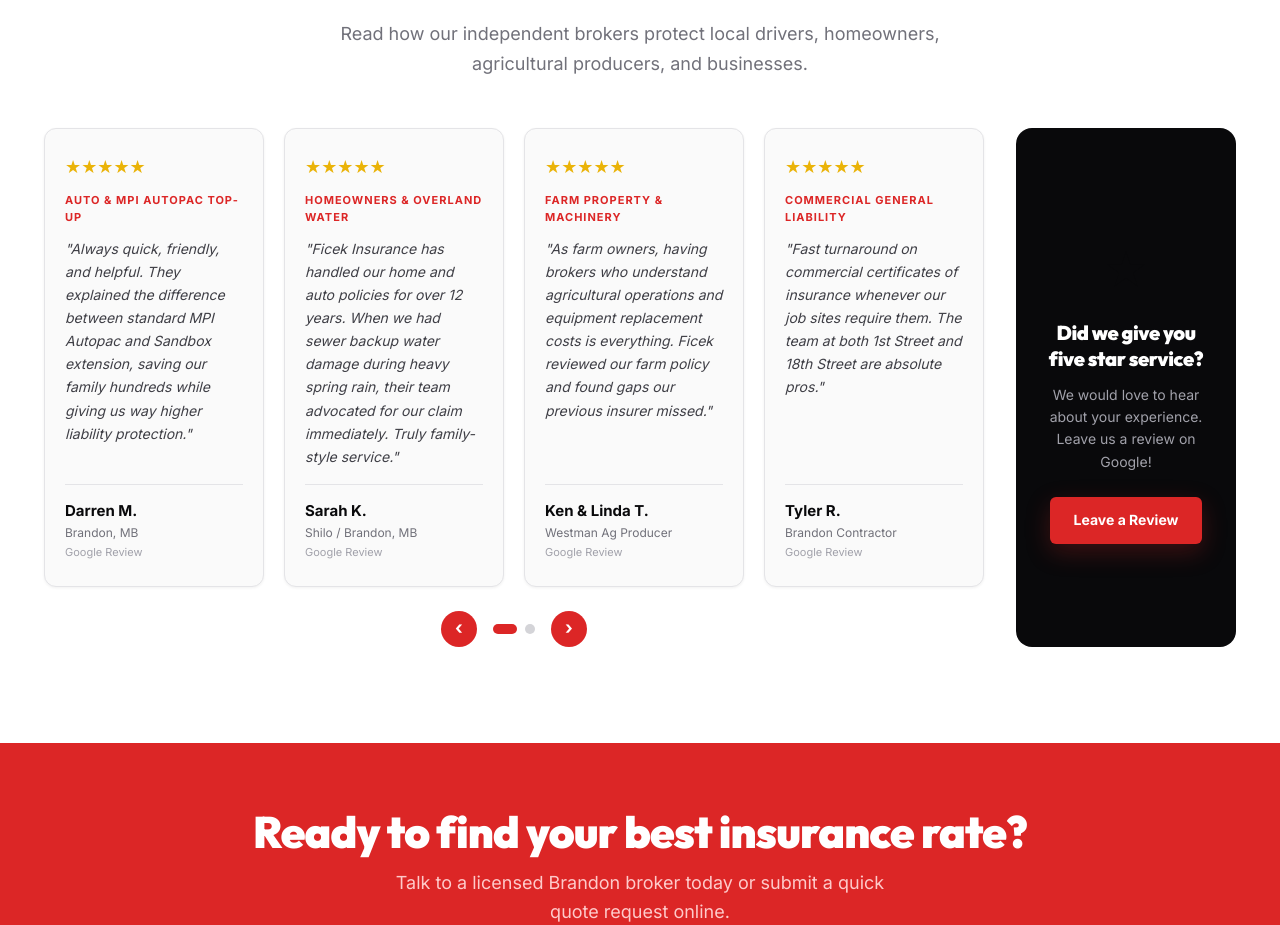
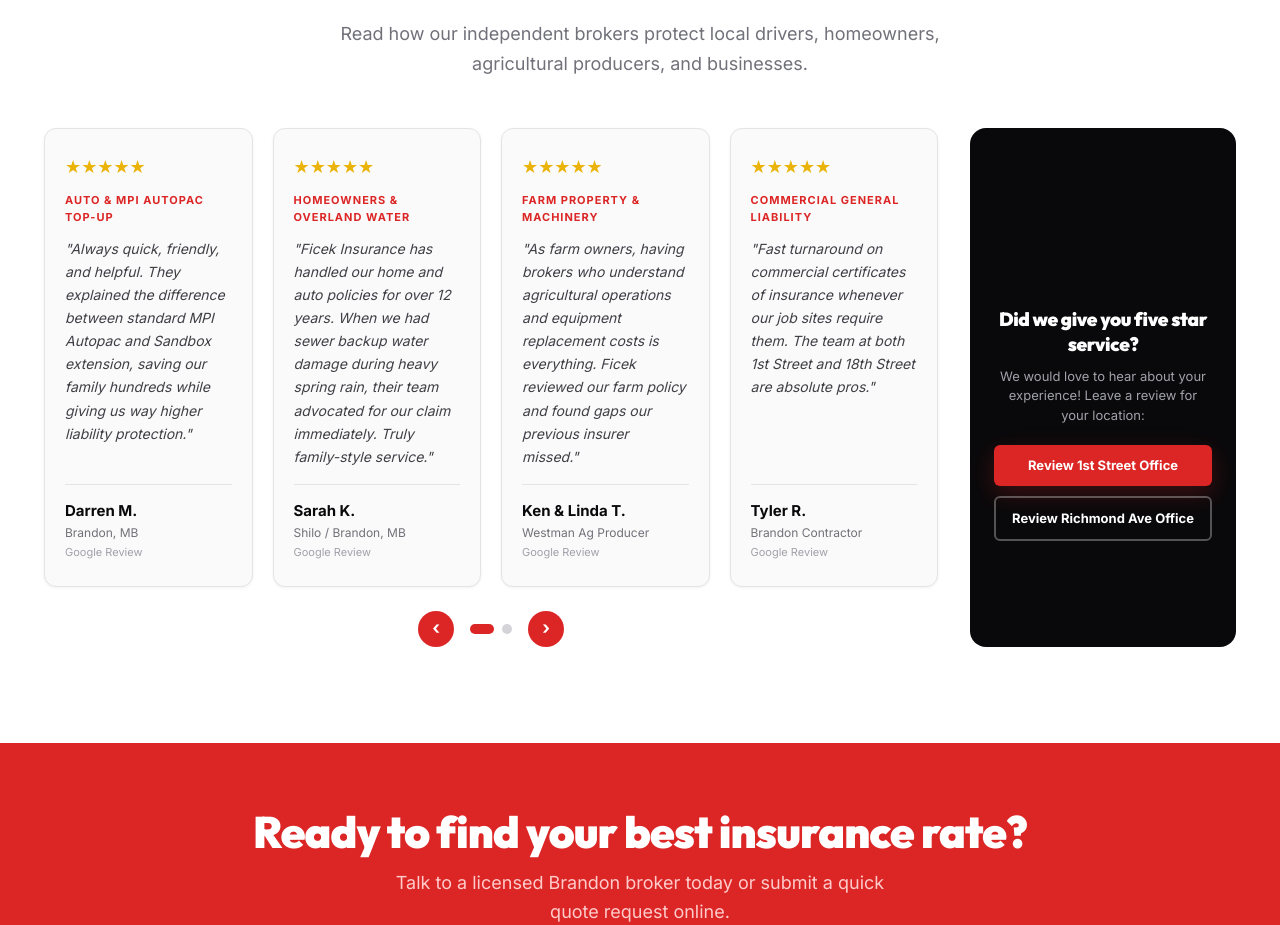
Before and after one commit to austinlmadeit/ficeks, a Next.js app: page / in a window 1280 px wide. Shown: the part 2264-3189 px from the top of the page. Built offline with nearby package versions, Linux system fonts and the light colour scheme.

Commit message:
Add dual location Google review links to ReviewCarousel CTA

```diff
--- a/components/ReviewCarousel.js
+++ b/components/ReviewCarousel.js
@@ -161,7 +161,7 @@
 
       {/* Right side: Leave a Review CTA */}
       <div style={{
-        flex: '0 0 220px',
+        flex: '0 0 240px',
         display: 'flex',
         flexDirection: 'column',
         justifyContent: 'center',
@@ -169,47 +169,62 @@
         textAlign: 'center',
         background: '#09090b',
         borderRadius: '16px',
-        padding: '40px 28px',
+        padding: '36px 24px',
         minHeight: '280px',
       }}>
         <div style={{
-          fontSize: '48px',
-          marginBottom: '12px',
+          fontSize: '40px',
+          marginBottom: '10px',
         }}>
           ★
         </div>
         <h3 style={{
-          fontSize: '20px',
+          fontSize: '19px',
           fontWeight: 900,
           color: '#ffffff',
           lineHeight: 1.3,
-          marginBottom: '12px',
+          marginBottom: '10px',
         }}>
           Did we give you five star service?
         </h3>
         <p style={{
-          fontSize: '14px',
+          fontSize: '13px',
           color: '#a1a1aa',
-          lineHeight: 1.6,
-          marginBottom: '24px',
+          lineHeight: 1.5,
+          marginBottom: '20px',
         }}>
-          We would love to hear about your experience. Leave us a review on Google!
+          We would love to hear about your experience! Leave a review for your location:
         </p>
+        <div style={{ display: 'flex', flexDirection: 'column', gap: '10px', width: '100%' }}>
           <a
             href="https://share.google/gKhy3vXGGOJbKRUF5"
             target="_blank"
             rel="noopener noreferrer"
             className="btn btn-red"
             style={{
-            fontSize: '14px',
-            padding: '12px 24px',
-            display: 'inline-flex',
-            alignItems: 'center',
-            gap: '8px',
+              fontSize: '13px',
+              padding: '10px 16px',
+              justifyContent: 'center',
+              width: '100%',
             }}
           >
-          Leave a Review
+            Review 1st Street Office
           </a>
+          <a
+            href="https://share.google/tNPbQMipfx1EJtWeC"
+            target="_blank"
+            rel="noopener noreferrer"
+            className="btn btn-outline-white"
+            style={{
+              fontSize: '13px',
+              padding: '10px 16px',
+              justifyContent: 'center',
+              width: '100%',
+            }}
+          >
+            Review Richmond Ave Office
+          </a>
+        </div>
       </div>
     </div>
   );
```
Lines whose indentation alone changed are shown as unchanged.
